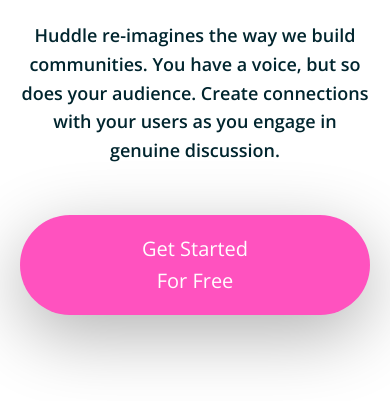
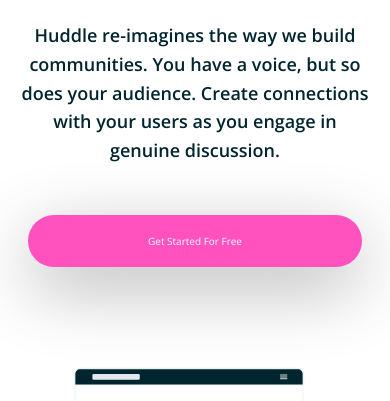
Before and after one commit to AmanyadavFD/Huddle-landing-page-with-curved-sections, a website: page index.html in a window 390 px wide. Shown: the part 373-774 px from the top of the page. Drawn offline with nearby package versions, Linux system fonts and the light colour scheme.

Commit message:
Update style.css

```diff
--- a/css/style.css
+++ b/css/style.css
@@ -84,7 +84,10 @@
     border-radius: 6rem;
     padding: 1.8rem 12rem;
     box-shadow: 0 2rem 7rem rgba(0, 0, 0, 0.3);
-    margin-top: 5rem; }
+    margin-top: 5rem;
+    @media screen and (max-width: 37.5rem) {
+      font-size: 1rem;
+    }}
   .header__image {
     display: flex;
     justify-content: center;
```
